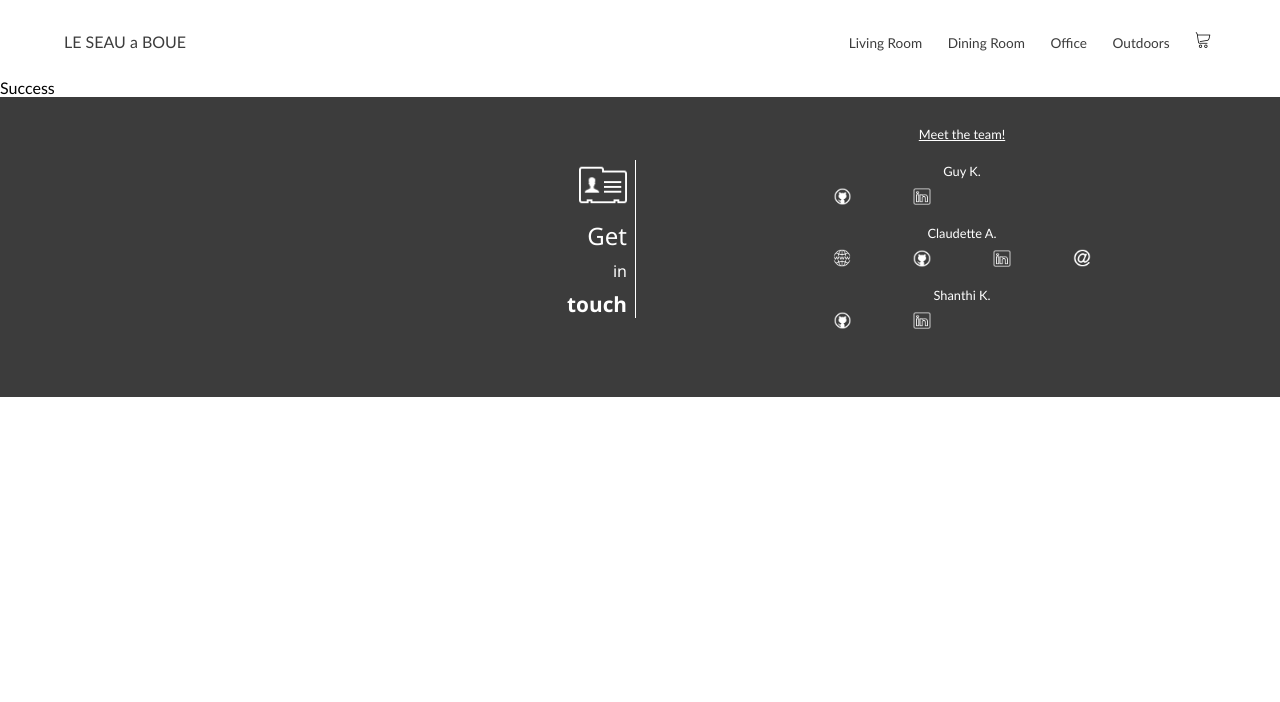
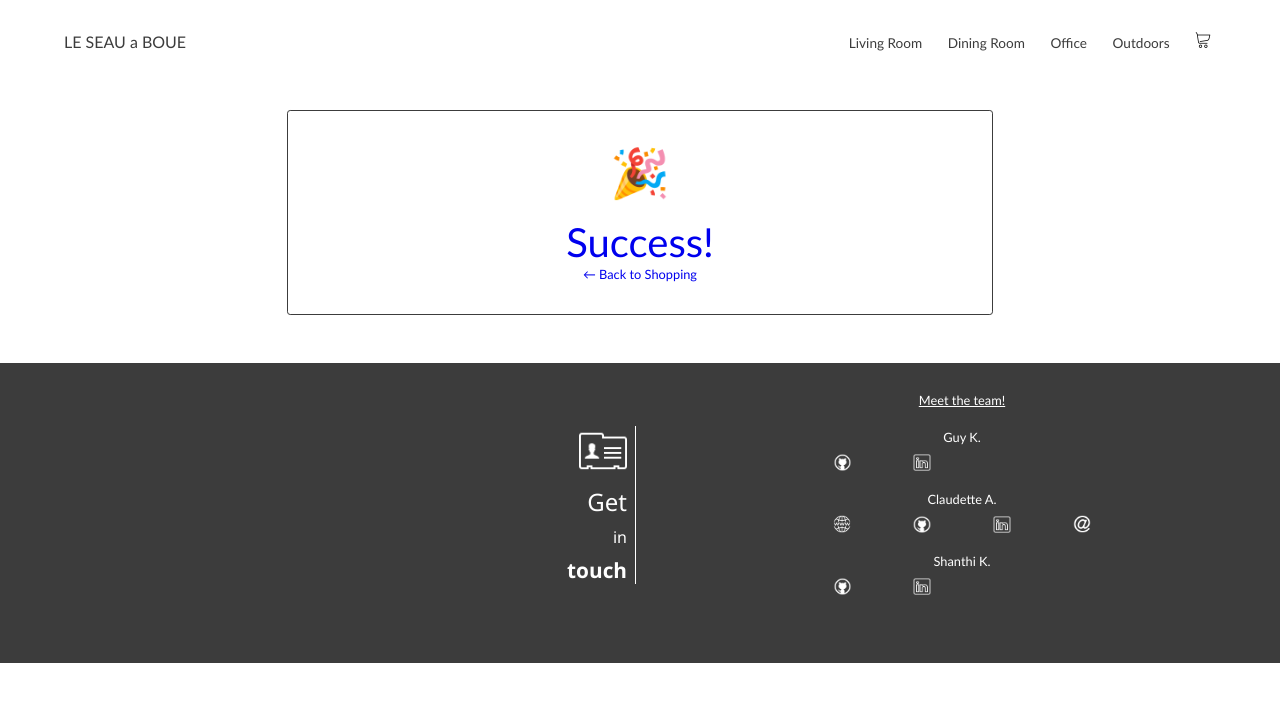
Before and after one commit to scooterseoul/Ecommerce-Furniture1, a React (Create React App) app in the folder client/: page /success in a window 1280 px wide. Shown: the top 702 px of the page. Built offline with nearby package versions, Linux system fonts and the light colour scheme; no server answers.

Commit message:
Success.js edits
Co-Authored-By: Guy <guykibby@gmail.com>
Co-Authored-By: kays <52937130+shvinprog@users.noreply.github.com>

```diff
--- a/client/src/components/Success.js
+++ b/client/src/components/Success.js
@@ -1,7 +1,16 @@
 import React from "react";
-
+import { Link } from "react-router-dom";
+import styles from "./Success.module.css";
 const Success = () => {
-  return <div>Success</div>;
+  return (
+    <div className={styles.successCont}>
+      <Link to="/" className={styles.backToShopping}>
+        <h1>&#127881;</h1>
+        Success!
+        <p> &#8592; Back to Shopping</p>
+      </Link>
+    </div>
+  );
 };
 
 export default Success;
--- /dev/null
+++ b/client/src/components/Success.module.css
@@ -0,0 +1,22 @@
+.successCont {
+  margin: 3rem auto;
+  width: 50%;
+  text-align: center;
+  font-size: 2.5rem;
+  padding: 2rem;
+  color: rgb(60, 60, 60);
+  border-radius: 0.2rem;
+  height: 100%;
+  border: 0.1rem rgb(60, 60, 60) solid;
+}
+.successCont h1 {
+  font-size: 3rem;
+  margin: 0 0 1rem 0;
+}
+.successCont p {
+  font-size: 0.8rem;
+  margin: 0 auto;
+}
+.backToShopping:visited {
+  color: rgb(60, 60, 60);
+}
```
